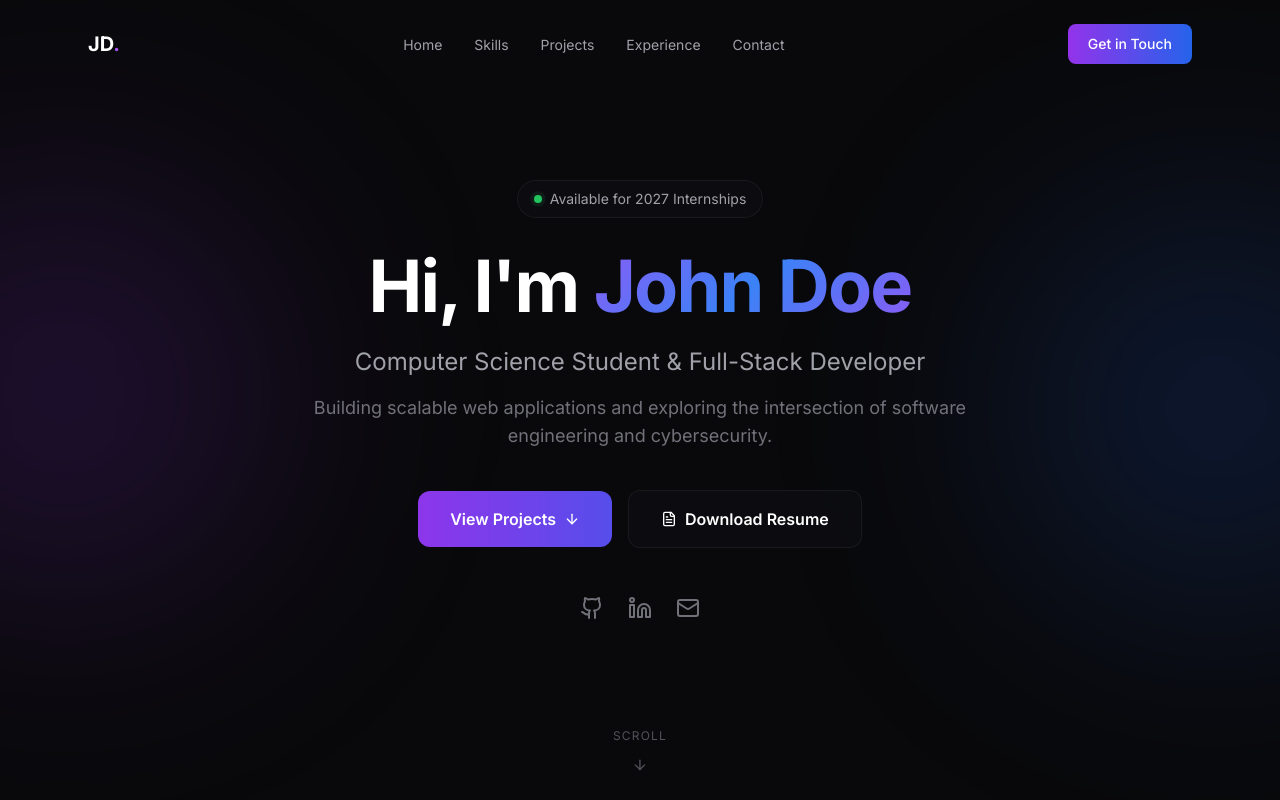
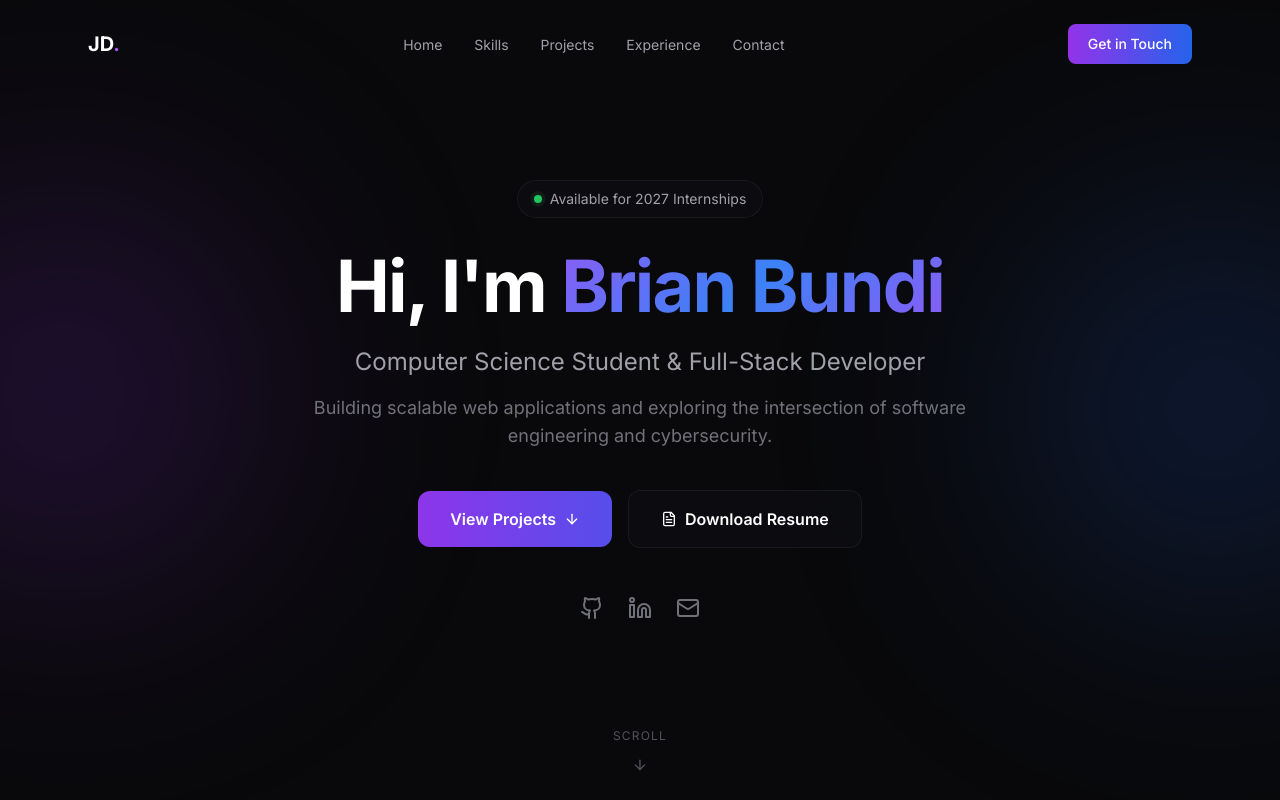
Before and after one commit to RebornB34/my-portfolio, a Next.js app: page / in a window 1280 px wide. Shown: the top 800 px of the page. Built offline with nearby package versions, Linux system fonts and the light colour scheme.

Commit message:
feat: update name from John Doe to Brian Bundi
Replace all instances of "John Doe" with "Brian Bundi" across files.

Co-authored-by: Brian Bundi <188419640+RebornB34@users.noreply.github.com>

```diff
--- a/app/layout.tsx
+++ b/app/layout.tsx
@@ -14,7 +14,7 @@ const firaCode = Fira_Code({
 });
 
 export const metadata: Metadata = {
-  title: "John Doe | Full-Stack Developer & CS Student",
+  title: "Brian Bundi | Full-Stack Developer & CS Student",
   description: "Computer Science student and Full-Stack Developer seeking 2027 internships. Explore my projects, skills, and experience.",
 };
 
--- a/components/portfolio/footer.tsx
+++ b/components/portfolio/footer.tsx
@@ -15,7 +15,7 @@ export function Footer() {
               JD<span className="text-purple-500">.</span>
             </a>
             <p className="text-sm text-zinc-500">
-              &copy; {currentYear} John Doe. All rights reserved.
+              &copy; {currentYear} Brian Bundi. All rights reserved.
             </p>
           </div>
 
--- a/components/portfolio/hero.tsx
+++ b/components/portfolio/hero.tsx
@@ -47,7 +47,7 @@ export function Hero() {
           className="text-4xl sm:text-5xl md:text-6xl lg:text-7xl font-bold tracking-tight mb-6"
         >
           <span className="text-white">Hi, I'm </span>
-          <span className="gradient-text">John Doe</span>
+          <span className="gradient-text">Brian Bundi</span>
         </motion.h1>
 
         {/* Subheadline */}
```
